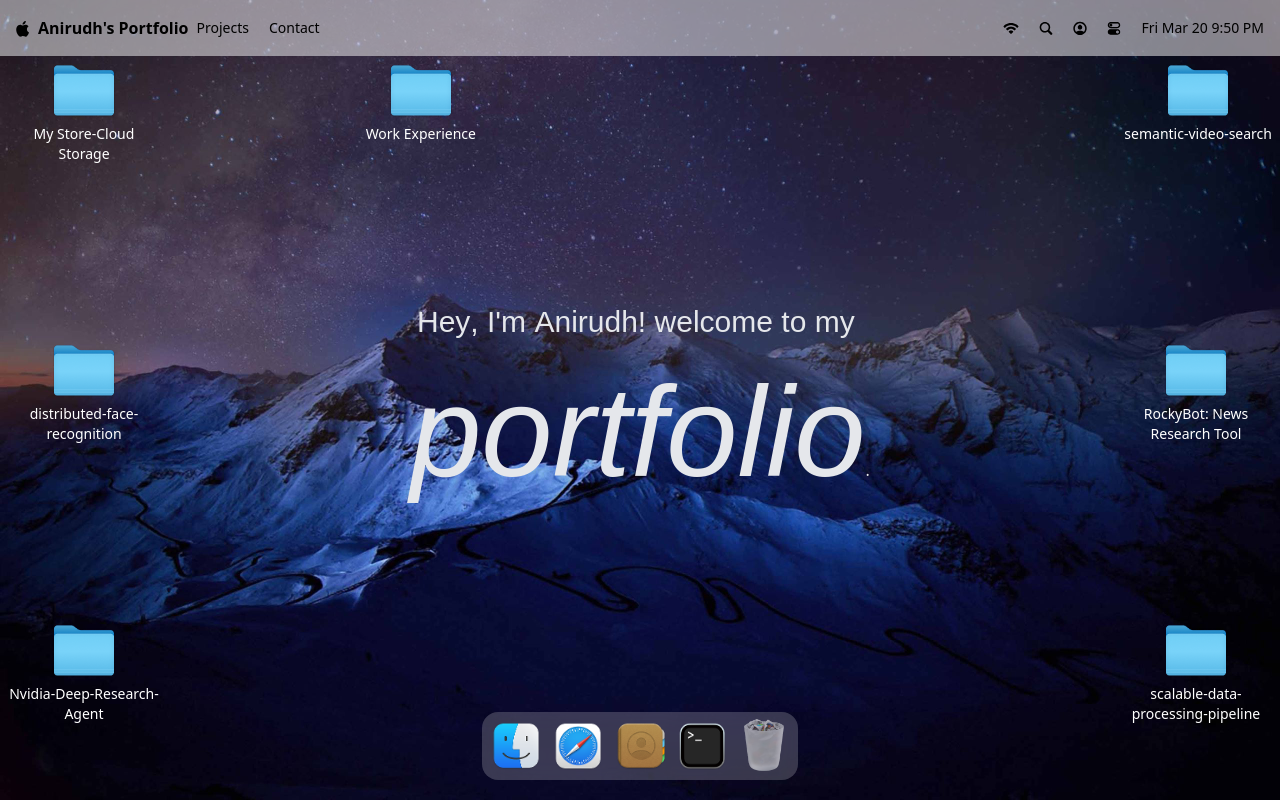
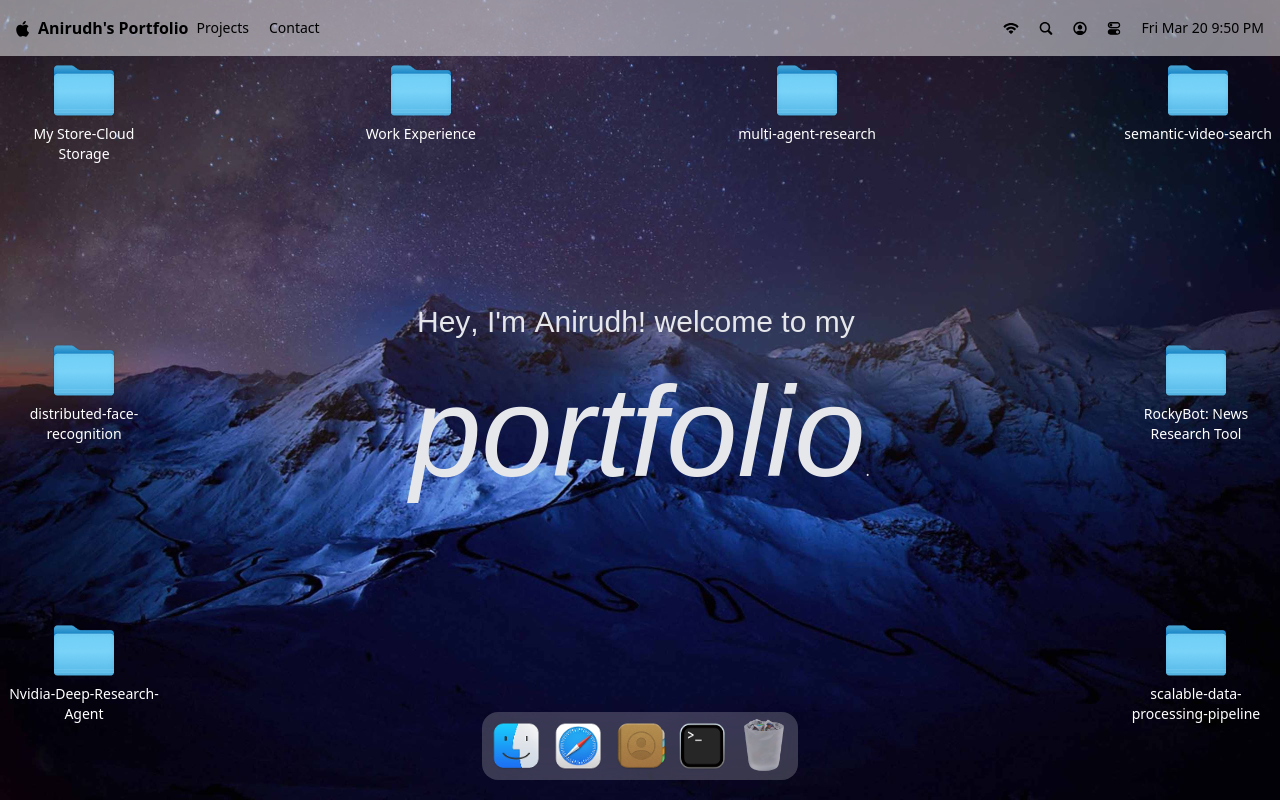
Before and after one commit to avh17/macOS_portfolio, a React (Vite) app: page / in a window 1280 px wide. Built offline with nearby package versions, Linux system fonts and the light colour scheme; a web font is replaced by a local one.

Commit message:
added multi agent research

```diff
--- a/src/constants/index.js
+++ b/src/constants/index.js
@@ -452,6 +452,45 @@ const WORK_LOCATION = {
           position: "top-10 right-20",
         }
       ],
+    },
+    {
+      id: 13,
+      name: "multi-agent-research",
+      icon: "/images/folder.png",
+      kind: "folder",
+      position: "top-0 right-50",
+      windowPosition: "top-[0vh] right-100",
+      children: [
+        {
+          id: 1,
+          name: "multi-agent-research.txt",
+          icon: "/images/txt.png",
+          kind: "file",
+          fileType: "txt",
+          position: "top-5 left-10",
+          description: [
+            "A multi-agent research engine that leverages AI agents to conduct comprehensive research on any topic. The system orchestrates multiple specialized agents working in parallel to gather, analyze, and synthesize information from various sources.",
+          ],
+        },
+        {
+          id: 2,
+          name: "github/multi-agent-research",
+          icon: "/images/safari.png",
+          kind: "file",
+          fileType: "url",
+          href: "https://github.com/avh17/multi-agent-research",
+          position: "top-10 right-20",
+        },
+        {
+          id: 3,
+          name: "multi-agent-research.vercel.app",
+          icon: "/images/safari.png",
+          kind: "file",
+          fileType: "url",
+          href: "https://multi-agent-research-engine.vercel.app",
+          position: "top-40 left-50",
+        }
+      ],
     }
   ],
 };
```
